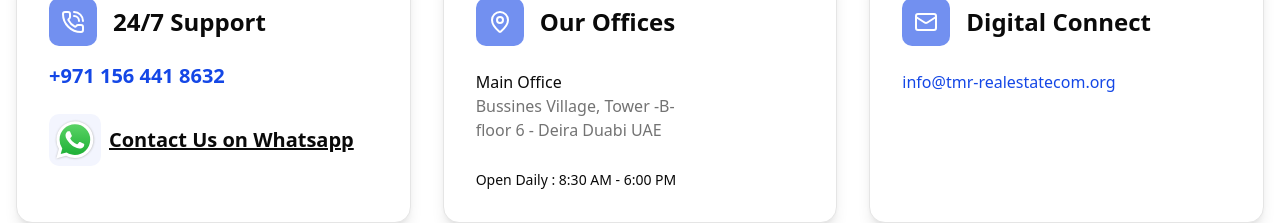
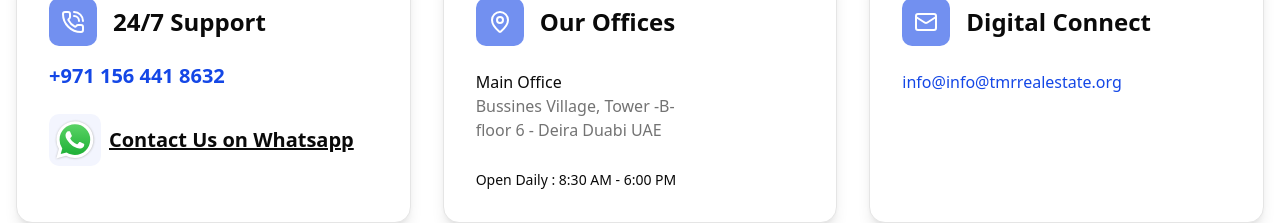
Before and after one commit to AbdelazizS/TMR, a Next.js app: page /contact_us in a window 1280 px wide. Shown: the part 508-731 px from the top of the page. Built offline with nearby package versions, Linux system fonts and the light colour scheme.

Commit message:
components/contact-fab.tsx

```diff
--- a/app/contact_us/page.tsx
+++ b/app/contact_us/page.tsx
@@ -178,7 +178,7 @@ export default function ContactPage() {
                 </svg>
               </div>
               <a
-                href="https://wa.me/+971559660372"
+                href="https://wa.me/971559660372"
                 className="w-full ti leading-8 underline block text-lg  lg:text-xl font-semibold "
               >
                 Contact Us on Whatsapp
@@ -228,10 +228,10 @@ export default function ContactPage() {
             </div>
             <div className="space-y-4">
               <a
-                href="mailto:info@tmr-realestatecom.org"
+                href="mailto:info@info@tmrrealestate.org"
                 className="block font-medium text-primary"
               >
-                info@tmr-realestatecom.org
+                info@info@tmrrealestate.org
               </a>
               <div className="flex gap-4 pt-2">
                 {/* <a
--- a/components/contact-fab.tsx
+++ b/components/contact-fab.tsx
@@ -24,12 +24,12 @@ export function ContactFab({ property }: { property: any }) {
           <a href="tel:+971564418632" className="w-full block">
             <Button className="p-4 cursor-pointer hover:scale-101 w-full">
               <Phone className="w-4 h-4" />
-              Call Agent
+              Call Us
             </Button>
           </a>
 
           <a
-           href="https://wa.me/+971559660372"
+           href="https://wa.me/971559660372"
             className="w-full block"
           >
             <Button className="p-4 cursor-pointer hover:scale-101 w-full">
--- a/components/property-details.tsx
+++ b/components/property-details.tsx
@@ -154,11 +154,11 @@ export function PropertyDetails({ property }: { property: any }) {
                   className="p-4 cursor-pointer  w-full"
                 >
                   <Phone className="w-4 h-4" />
-                  Call Agent
+                  Call Us
                 </Button>
               </a>
 
-              <a href="https://wa.me/+971559660372" className="block w-full ">
+              <a href="https://wa.me/971559660372" className="block w-full ">
                 <Button
                   variant="outline"
                   className="p-4 cursor-pointer  w-full"
```
